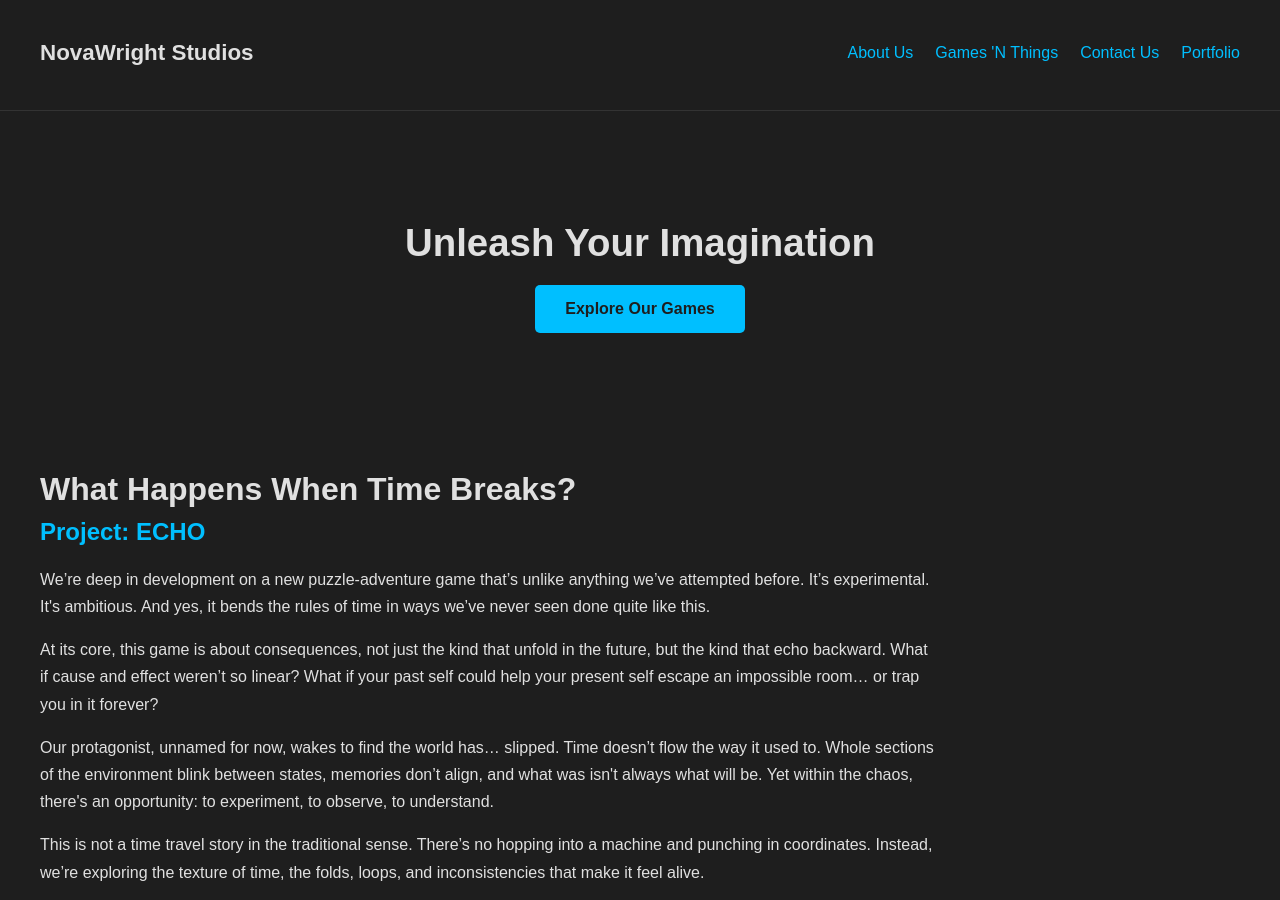
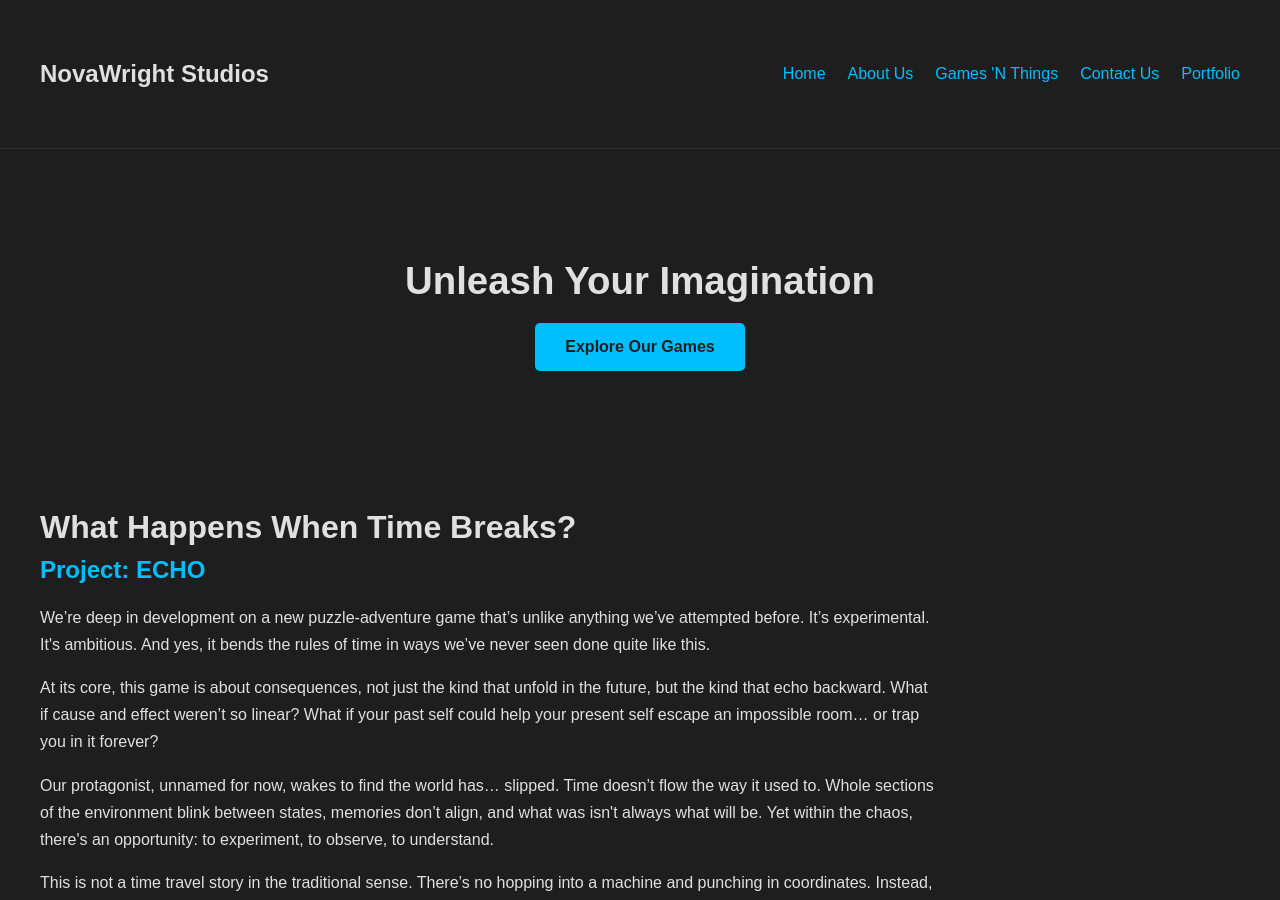
Before and after one commit to ScriptureExamined/NovawrightStudios, a Jekyll site: the page built from index.html, in a window 1280 px wide and 900 px high. Built offline with Jekyll 4.4.1, drawn with Linux system fonts in a browser that asks for light colours.

Commit message:
Update header.html

```diff
--- a/_includes/header.html
+++ b/_includes/header.html
@@ -1,10 +1,11 @@
 <header class="site-header">
   <div class="container header-inner">
     <div class="site-brand">
-      <a href="{{ '/' | relative_url }}">NovaWright Studios</a>
+      <h2>NovaWright Studios</h2>
     </div>
 
     <nav class="site-nav" aria-label="Main navigation">
+      <a href="{{ '/index.html' | relative_url }}">Home</a>
       <a href="{{ '/about.html' | relative_url }}">About Us</a>
       <a href="{{ '/games-n-things.html' | relative_url }}">Games 'N Things</a>
       <a href="{{ '/contact.html' | relative_url }}">Contact Us</a>
```
